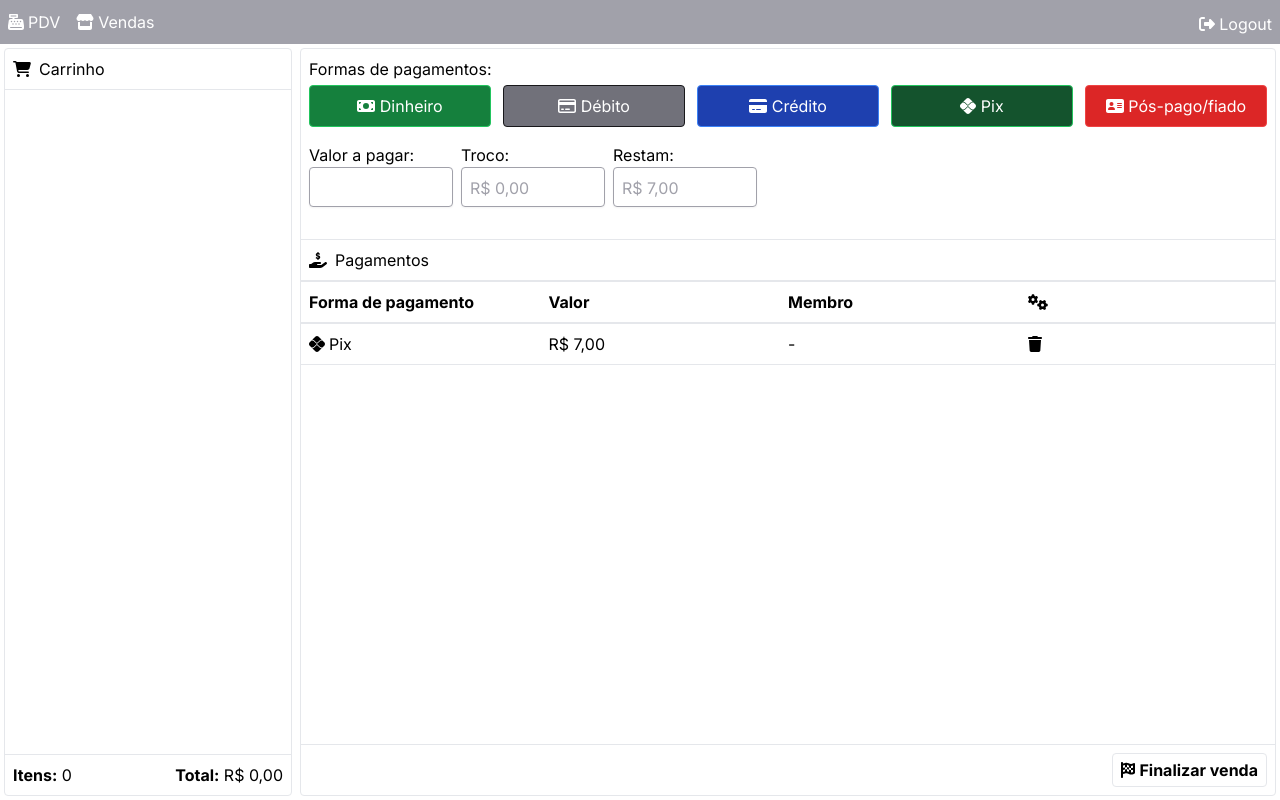
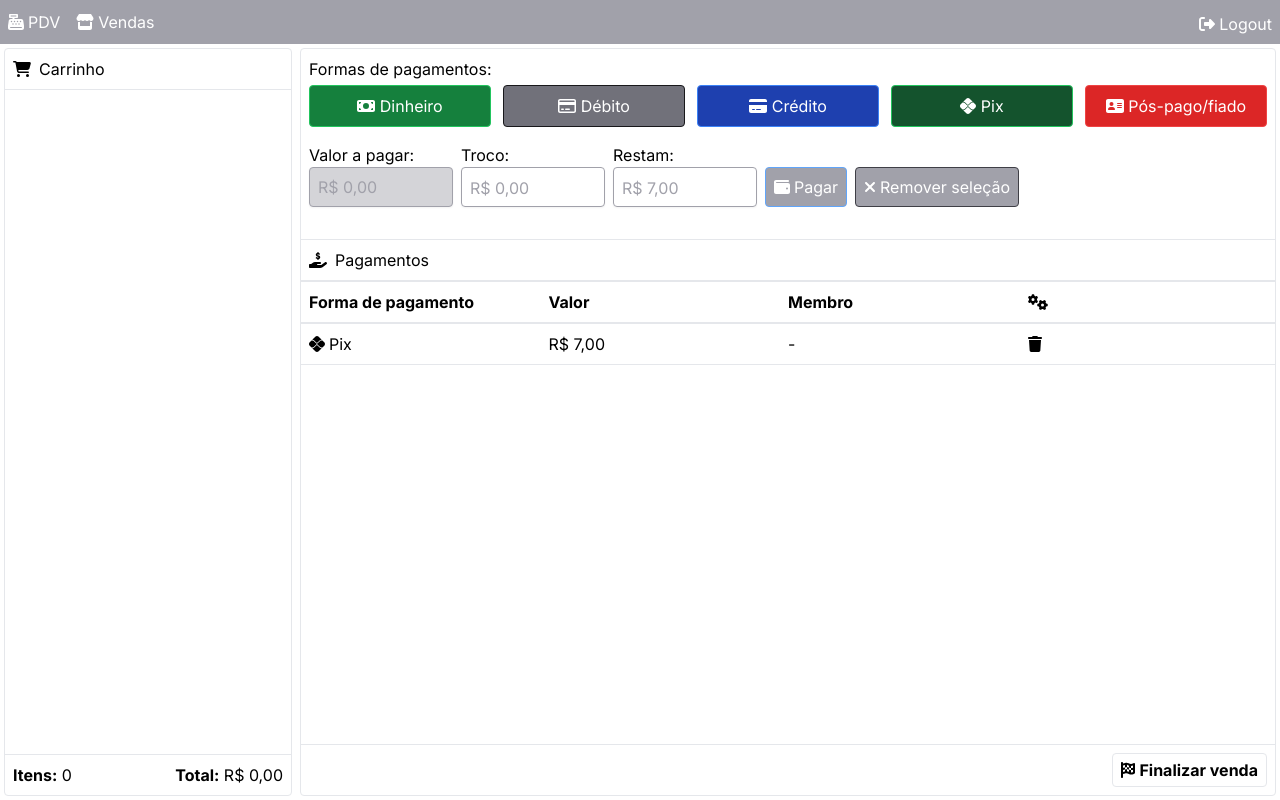
Before and after one commit to mpedro1996-dev/church-pdv-react, a Next.js app: page /payments in a window 1280 px wide. Built offline with nearby package versions, Linux system fonts and the light colour scheme; what tw-elements would draw is missing.

Commit message:
Interações de pagamento

```diff
--- a/app/components/currency-input.tsx
+++ b/app/components/currency-input.tsx
@@ -1,4 +1,5 @@
 import { ChangeEvent, ComponentProps, useState } from "react";
+import { usePayValueStore } from "../lib/zustand";
 
 interface CurrencyInputProps extends ComponentProps<'input'>{
 
@@ -6,18 +7,33 @@ interface CurrencyInputProps extends ComponentProps<'input'>{
 
 export default function CurrencyInput(props:CurrencyInputProps){
 
+    const {payValue, setPayValue} = usePayValueStore()
 
     const handleChange = (e : ChangeEvent<HTMLInputElement>) => {
       let inputValue = e.target.value.replace(/[^0-9]/g, '');
+      let value = parseInt(inputValue) / 100
       let formattedValue = new Intl.NumberFormat('pt-BR', {
         style: 'currency',
         currency: 'BRL',
-      }).format(parseInt(inputValue) / 100);
+      }).format(value);
       e.target.value = formattedValue;
+      setPayValue(value);
 
     };
+
+    const formatValue = () => {
+      let value = payValue / 100
+      let formattedValue = new Intl.NumberFormat('pt-BR', {
+        style: 'currency',
+        currency: 'BRL',
+      }).format(payValue);
+
+      return formattedValue
+
+
+    }
     return(
-        <input {...props} onChange={handleChange} className={`${props.className} rounded border border-zinc-400 shadow-sm h-10 px-2`}/>
+        <input {...props} onChange={(e) => {handleChange(e)}} value={formatValue()} className={`${props.className} rounded border border-zinc-400 shadow-sm h-10 px-2`}/>
 
     )
 }
--- a/app/components/payment-type-button.tsx
+++ b/app/components/payment-type-button.tsx
@@ -1,11 +1,25 @@
 import { ComponentProps } from "react";
+import { usePaymentTypeStore } from "../lib/zustand";
+
 
 interface PaymentTypeProps extends ComponentProps<'button'>{
-    paymentType: number;
+    paymenttype: number;
 }
 
 export default function PaymentType(props:PaymentTypeProps){
+
+    const {paymentType, setPaymentType} = usePaymentTypeStore();
+
+    const HandleClickPaymentType = () => {
+        setPaymentType(props.paymenttype);
+    }
+
+    const isPaymentTypeSelected = () => {
+        return paymentType === props.paymenttype;
+    }
+
+
     return(
-        <button {...props} className={`${props.className} border rounded p-2 w-full`}>{props.children}</button>
+        <button disabled={isPaymentTypeSelected()} {...props} className={`${props.className} border rounded p-2 w-full disabled:border-zinc-400 disabled:bg-zinc-400 disabled:text-zinc-200`} onClick={() => HandleClickPaymentType()}>{props.children}</button>
     )
 }
--- a/app/lib/zustand.ts
+++ b/app/lib/zustand.ts
@@ -1,5 +1,6 @@
 import { create }  from 'zustand';
 import { persist } from 'zustand/middleware';
+import PaymentType from '../components/payment-type-button';
 
 interface TokenState {
   token: string | null;
@@ -114,4 +115,25 @@ const useSaleStore = create<SaleState>((set) => ({
   })
 )
 
-export { useTokenStore, useProductStore, useSaleStore, useSaleItemStore};
+interface PaymentTypeState{
+  paymentType:number | null,
+  setPaymentType: (paymentType:number | null) => void;
+}
+
+const usePaymentTypeStore = create<PaymentTypeState>((set) => ({
+  paymentType: null,
+  setPaymentType: (paymentType) => set({paymentType: paymentType})
+}))
+
+
+interface PayValueState{
+  payValue:number,
+  setPayValue:(payValue:number) => void
+}
+
+const usePayValueStore = create<PayValueState>((set) => ({
+  payValue:0,
+  setPayValue: (payValue) => set({payValue: payValue})
+}))
+
+export { useTokenStore, useProductStore, useSaleStore, useSaleItemStore, usePaymentTypeStore, usePayValueStore};
--- a/app/login/page.tsx
+++ /dev/null
@@ -1,72 +0,0 @@
-'use client'
-import { FieldErrors, useForm } from 'react-hook-form';
-import {z} from 'zod';
-import {zodResolver} from '@hookform/resolvers/zod';
-import {api} from '../lib/axios';
-import Input  from '../components/input';
-import ValidatorMessage from '../components/validator-message';
-import {useTokenStore} from '../lib/zustand';
-import { useRouter } from 'next/navigation';
-
-
-const loginSchema = z.object({
-    username: z.string().min(3, "Informe nome de usuário"),
-    password: z.string().min(4, "Informe a senha")
-});
-
-type LoginFormData = z.infer<typeof loginSchema>
-
-export default function Login() {
-
-    const { handleSubmit , register, formState:{errors}} = useForm<LoginFormData>({
-        resolver:zodResolver(loginSchema)
-    });
-
-    const { setToken} = useTokenStore();
-    const router = useRouter();
-
-    async function login (data:LoginFormData){
-        try
-        {
-            const response = await api.post('/api/login', data);
-            const result = response.data;
-
-            if(result.isSuccess)
-            {
-                setToken(response.data.value.authToken);
-                router.push('/');
-
-            }
-        }
-        catch(error)
-        {
-            console.error('Login failed', error);
-        }
-
-    }
-
-    return (
-      <div className="flex justify-center items-center h-screen">
-
-        <div className="bg-white p-8 rounded shadow-lg space-y-3">
-            <h1>Login</h1>
-
-            <form className="flex flex-col gap-4 w-full max-w-xs" onSubmit={handleSubmit(login)}>
-                <div className='flex flex-col gap-1'>
-                   <Input register={register('username')} name="username" type="text" placeholder="Nome de usuário" />
-                   {errors.username && <ValidatorMessage>{errors.username.message}</ValidatorMessage>}
-
-                </div>
-                <div className='flex flex-col gap-1'>
-                    <Input register={register('password')} type="password" placeholder="Senha" />
-                    {errors.password && <ValidatorMessage>{errors.password.message}</ValidatorMessage>}
-                </div>
-                <button className="bg-sky-400 rounded font-semibold text-white hover:bg-sky-600 p-1" type="submit">Entrar</button>
-            </form>
-        </div>
-
-
-
-      </div>
-    );
-  }
--- a/app/payments/page.tsx
+++ b/app/payments/page.tsx
@@ -4,14 +4,37 @@ import { FontAwesomeIcon } from "@fortawesome/react-fontawesome"
 import Cart from "../components/cart"
 import Navbar from "../components/navbar"
 import { faPix } from "@fortawesome/free-brands-svg-icons"
-import { faMoneyBill, faCreditCard, faAddressCard, faHandHoldingDollar, faTrash, faGears, faFlagCheckered } from "@fortawesome/free-solid-svg-icons"
+import { faMoneyBill, faCreditCard, faAddressCard, faHandHoldingDollar, faTrash, faGears, faFlagCheckered, faWallet, faCross, faCrosshairs, faXmark } from "@fortawesome/free-solid-svg-icons"
 import { faCreditCard as farCreditCard } from "@fortawesome/free-regular-svg-icons"
 import CurrencyInput from "../components/currency-input"
 import CurrencyFormatter from "../components/currency-formatter"
 import PaymentType from "../components/payment-type-button"
+import { usePaymentTypeStore, usePayValueStore } from "../lib/zustand"
+import { useEffect, useState } from "react"
 
 
 export default function Payment(){
+
+    const {paymentType, setPaymentType} = usePaymentTypeStore();
+    const {payValue, setPayValue} = usePayValueStore();
+    const [isWithoutPaymentType, setIsWithoutPaymentType] = useState(true);
+
+
+
+    useEffect(() => {
+        if (paymentType === null) {
+            setIsWithoutPaymentType(true);
+        } else {
+            setIsWithoutPaymentType(false);
+        }
+      }, [paymentType]);
+
+    const removePaymentType = () =>{
+        setPaymentType(null);
+        setPayValue(0)
+    }
+
+
 
     return(
         <div className="flex flex-col h-screen">
@@ -24,18 +47,18 @@ export default function Payment(){
                     <div className="flex flex-col p-2">
                         <h2>Formas de pagamentos:</h2>
                         <div className="flex items-start mt-1 gap-3">
-                            <PaymentType paymentType={1} className="bg-green-700 text-white border-green-500 hover:bg-green-400"><FontAwesomeIcon icon={faMoneyBill}/> Dinheiro</PaymentType>
-                            <PaymentType paymentType={2} className="bg-zinc-500 text-white border-zinc-900 hover:bg-zinc-300"><FontAwesomeIcon icon={farCreditCard}/> Débito</PaymentType>
-                            <PaymentType paymentType={3} className="bg-blue-800 text-white border-blue-500 hover:bg-blue-500"><FontAwesomeIcon icon={faCreditCard}/> Crédito</PaymentType>
-                            <PaymentType paymentType={4} className="bg-green-900 text-white border-green-500 hover:bg-green-700"><FontAwesomeIcon icon={faPix}/> Pix</PaymentType>
-                            <PaymentType paymentType={5} className="bg-red-600 text-white border-red-500 hover:bg-red-300"><FontAwesomeIcon icon={faAddressCard}/> Pós-pago/fiado</PaymentType>
+                            <PaymentType paymenttype={1} className="bg-green-700 text-white border-green-500 hover:bg-green-400"><FontAwesomeIcon icon={faMoneyBill}/> Dinheiro</PaymentType>
+                            <PaymentType paymenttype={2} className="bg-zinc-500 text-white border-zinc-900 hover:bg-zinc-300"><FontAwesomeIcon icon={farCreditCard}/> Débito</PaymentType>
+                            <PaymentType paymenttype={3} className="bg-blue-800 text-white border-blue-500 hover:bg-blue-500"><FontAwesomeIcon icon={faCreditCard}/> Crédito</PaymentType>
+                            <PaymentType paymenttype={4} className="bg-green-900 text-white border-green-500 hover:bg-green-700"><FontAwesomeIcon icon={faPix}/> Pix</PaymentType>
+                            <PaymentType paymenttype={5} className="bg-red-600 text-white border-red-500 hover:bg-red-300"><FontAwesomeIcon icon={faAddressCard}/> Pós-pago/fiado</PaymentType>
 
                         </div>
                     </div>
                     <div className="flex items-start p-2 gap-2">
                         <div className="flex flex-col">
                             <label>Valor a pagar:</label>
-                            <CurrencyInput className="w-36" name="pay-value"/>
+                            <CurrencyInput disabled={isWithoutPaymentType} className="w-36 disabled:bg-zinc-300 disabled:text-zinc-400" name="pay-value" />
                         </div>
                         <div className="flex flex-col">
                             <label>Troco:</label>
@@ -48,6 +71,12 @@ export default function Payment(){
                             <div className="rounded border border-zinc-400 shadow-sm h-10 p-2 w-36 text-zinc-400">
                                 <CurrencyFormatter value={7.0}/>
                             </div>
+                        </div>
+                        <div className="flex flex-col h-full">
+                            <button type="button" disabled={isWithoutPaymentType} className="flex items-center border rounded p-2 h-10 w-full mt-auto gap-1 bg-blue-700 border-blue-400 hover:bg-blue-300 text-white disabled:bg-zinc-400"><FontAwesomeIcon icon={faWallet}/>Pagar</button>
+                        </div>
+                        <div className="flex flex-col h-full">
+                            <button type="button" className="flex items-center border rounded p-2 h-10 w-full mt-auto gap-1 bg-zinc-400 border-zinc-700 hover:bg-zinc-200 text-white" onClick={() => removePaymentType()}><FontAwesomeIcon icon={faXmark}/>Remover seleção</button>
                         </div>
                     </div>
                     <div className="flex flex-col border-t mt-6">
```
Also changed, not shown: app/page.tsx (+65 -18 lines).
